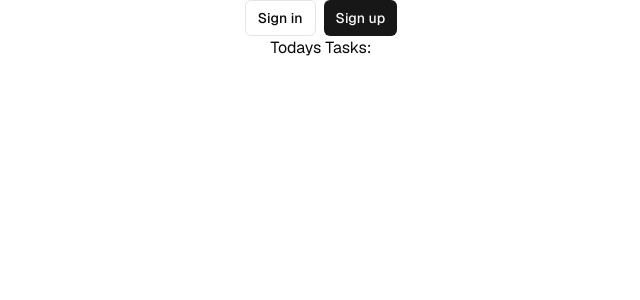
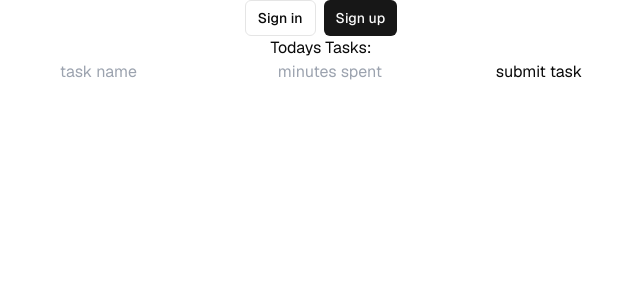
Before and after one commit to harvest7777/i-just-need-to-lock-in, a Next.js app: page /protected/todays-tasks in a window 1280 px wide. Shown: the top 300 px of the page, without its empty margins (319-959 px from the left). Built offline with nearby package versions, Linux system fonts and the light colour scheme; no server answers.

Commit message:
made simple ui and backend functionality

```diff
--- /dev/null
+++ b/app/protected/todays-tasks/_components/add_completed_task.tsx
@@ -0,0 +1,46 @@
+"use client";
+import React, { useState } from "react";
+import { insertCompletedTask } from "../_services/InsertCompletedTask";
+// UI for adding an already completd task
+export default function AddCompletedTask() {
+    // Handle all value changes of added task name and minutes spent doing
+    const [taskName, setTaskName] = useState('');
+    const [taskMinutes, setTaskMinutes] = useState('');
+
+    const handleNameChange = (e: React.ChangeEvent<HTMLInputElement>) => {
+        setTaskName(e.target.value);
+    }
+
+    const handleMinuteChange = (e: React.ChangeEvent<HTMLInputElement>) => {
+        setTaskMinutes(e.target.value);
+    }
+
+    const isValidInput = (): boolean => {
+        return (taskName != '' && taskMinutes != '');
+    }
+
+    const handleSubmit = async (e: React.FormEvent<HTMLFormElement>) => {
+        e.preventDefault();
+        if(isValidInput())
+        {
+            const tasksMinutesNumber: number = parseInt(taskMinutes, 10);
+            try {
+                await insertCompletedTask(taskName, tasksMinutesNumber);
+            } catch(error) {
+                console.log("Error submitting completed task.", error);
+            }
+        }
+        setTaskName('');
+        setTaskMinutes('');
+    }
+
+    return(
+        <>
+            <form onSubmit={handleSubmit}>
+                <input value={taskName} onChange={handleNameChange} placeholder="task name"></input>
+                <input type="number" value={taskMinutes} onChange={handleMinuteChange} placeholder="minutes spent"></input>
+                <button type="submit">submit task</button>
+            </form>
+        </>
+    )
+}
--- /dev/null
+++ b/app/protected/todays-tasks/_services/InsertCompletedTask.ts
@@ -0,0 +1,21 @@
+import { createClient } from "@/utils/supabase/client";
+
+export const insertCompletedTask = async (taskName: string, taskMinutes: number) => {
+    const supabase = await createClient();
+    const user = await supabase.auth.getUser();
+    const userId = user.data.user?.id;
+
+    const { data, error } = await supabase.from("tasks").insert({
+        user_id: userId,
+        name: taskName,
+        minutes_spent: taskMinutes,
+        is_complete: true,
+    });
+
+    if (error) {
+        console.error("Error inserting task:", error);
+        throw error;
+    }
+
+    return data;
+};
--- a/app/protected/todays-tasks/page.tsx
+++ b/app/protected/todays-tasks/page.tsx
@@ -1,9 +1,10 @@
 "use client";
-
+import AddCompletedTask from "./_components/add_completed_task";
 export default function TodaysTasks() {
     return(
         <>
             <h1>Todays Tasks:</h1>
+            <AddCompletedTask/>
         </>
     )
 }
```
